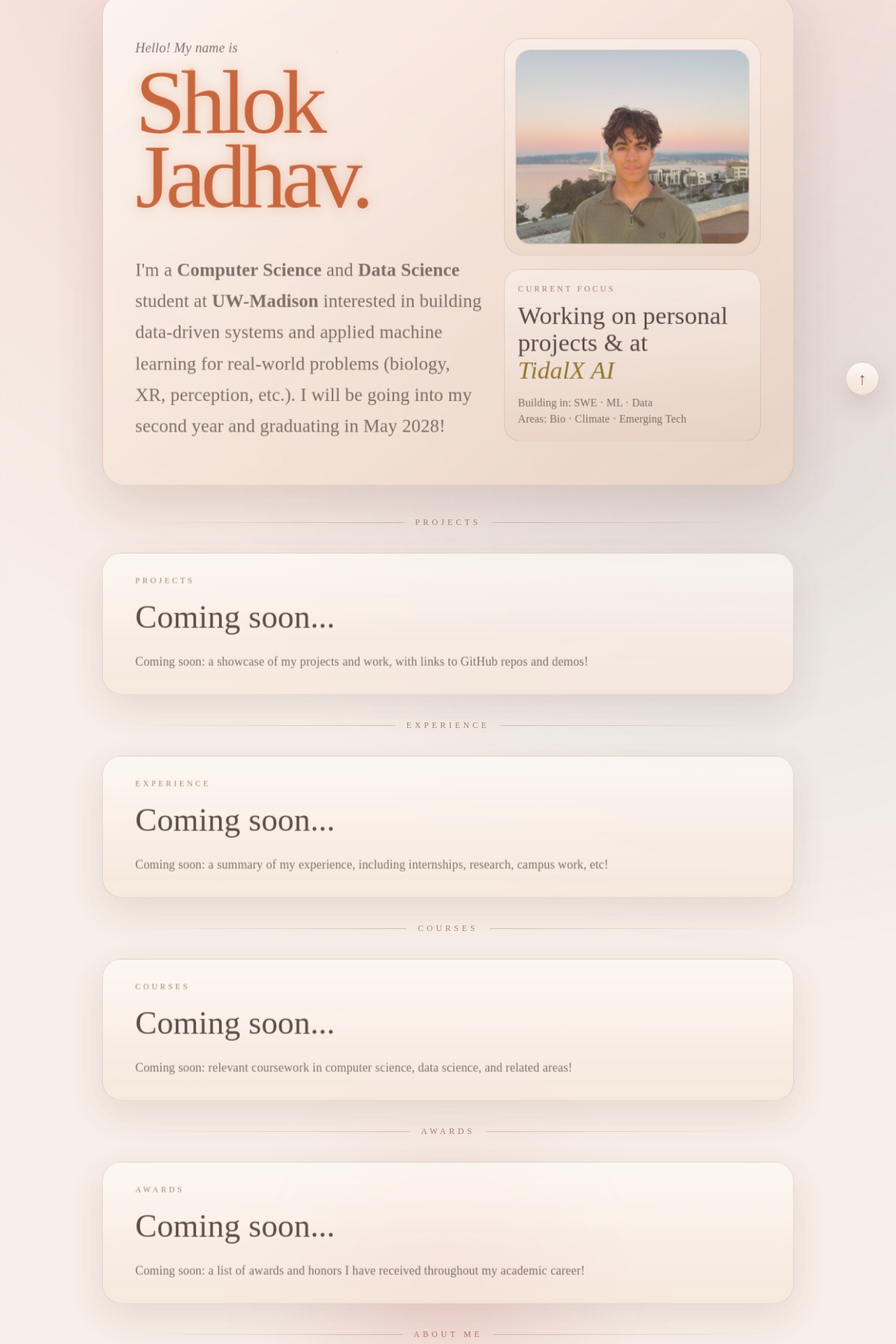
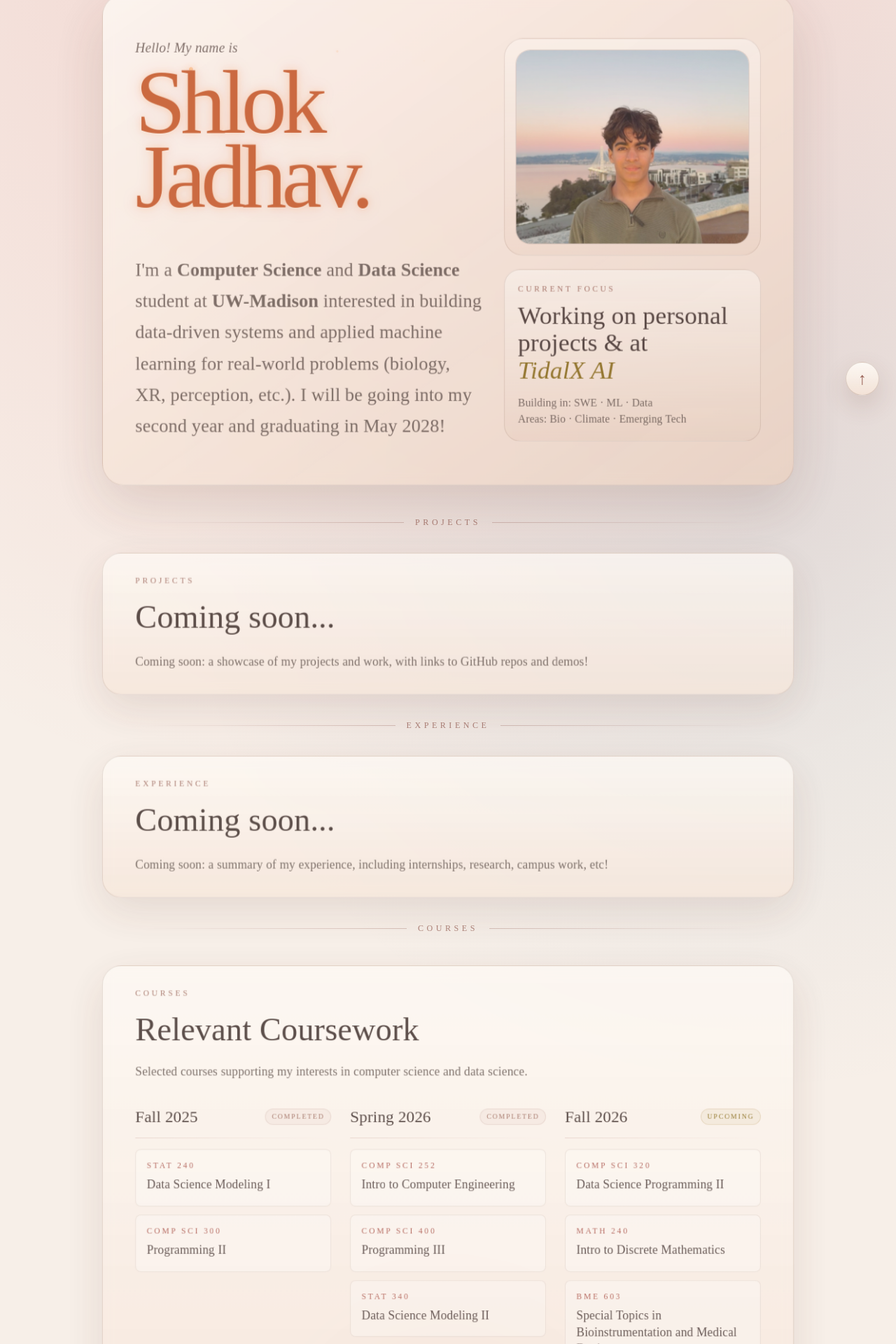
Before and after one commit to shlokrj/shlok.fyi, a Next.js app: page / in a window 1280 px wide. Shown: the part 211-2131 px from the top of the page at 70% size. Built offline with nearby package versions, Linux system fonts and the light colour scheme.

Commit message:
courses section done

```diff
--- a/app/globals.css
+++ b/app/globals.css
@@ -39,6 +39,18 @@
     0 24px 70px rgba(26, 10, 5, 0.42),
     0 0 34px rgba(235, 96, 45, 0.22),
     inset 0 1px 0 rgba(255, 220, 205, 0.14);
+  --course-line: rgba(255, 188, 160, 0.28);
+  --course-background: rgba(255, 205, 190, 0.045);
+  --course-background-hover: rgba(181, 50, 26, 0.14);
+  --course-border: rgba(255, 205, 190, 0.13);
+  --course-border-hover: rgba(255, 173, 94, 0.32);
+  --course-code: rgba(255, 188, 160, 0.8);
+  --course-title: rgba(255, 231, 222, 0.92);
+  --course-hover-shadow: 0 13px 30px rgba(26, 10, 5, 0.2), 0 0 20px rgba(209, 67, 33, 0.12);
+  --status-background: rgba(255, 205, 190, 0.08);
+  --status-border: rgba(255, 205, 190, 0.16);
+  --status-upcoming-background: rgba(255, 236, 150, 0.1);
+  --status-upcoming-border: rgba(255, 236, 150, 0.24);
   --nav-hover: #ffffff;
   --divider-line: rgba(255, 188, 160, 0.34);
   --divider-text: rgba(255, 188, 160, 0.58);
@@ -83,6 +95,18 @@
     0 22px 60px rgba(98, 57, 42, 0.2),
     0 0 32px rgba(207, 104, 55, 0.18),
     inset 0 1px 0 rgba(255, 255, 255, 0.58);
+  --course-line: rgba(118, 48, 35, 0.18);
+  --course-background: rgba(255, 255, 255, 0.32);
+  --course-background-hover: rgba(255, 247, 238, 0.68);
+  --course-border: rgba(98, 57, 42, 0.13);
+  --course-border-hover: rgba(191, 92, 48, 0.32);
+  --course-code: rgba(149, 41, 30, 0.84);
+  --course-title: rgba(35, 18, 15, 0.86);
+  --course-hover-shadow: 0 12px 26px rgba(98, 57, 42, 0.12), 0 0 18px rgba(207, 104, 55, 0.1);
+  --status-background: rgba(118, 48, 35, 0.06);
+  --status-border: rgba(118, 48, 35, 0.14);
+  --status-upcoming-background: rgba(143, 103, 10, 0.08);
+  --status-upcoming-border: rgba(143, 103, 10, 0.2);
   --nav-hover: #7d211b;
   --divider-line: rgba(118, 48, 35, 0.24);
   --divider-text: rgba(118, 48, 35, 0.56);
@@ -290,6 +314,67 @@ html[data-theme="light"] .theme-toggle__moon {
 
 .album-accent {
   color: var(--album-accent);
+}
+
+.course-term {
+  min-width: 0;
+}
+
+.course-term__line {
+  background: linear-gradient(90deg, var(--course-line), transparent);
+  transition: background 220ms ease;
+}
+
+.course-status {
+  flex-shrink: 0;
+  border: 1px solid var(--status-border);
+  border-radius: 999px;
+  background: var(--status-background);
+  color: var(--eyebrow);
+  padding: 0.35rem 0.55rem;
+  font-size: 0.64rem;
+  line-height: 1;
+  text-transform: uppercase;
+  letter-spacing: 0.18em;
+}
+
+.course-status--upcoming {
+  border-color: var(--status-upcoming-border);
+  background: var(--status-upcoming-background);
+  color: var(--accent);
+}
+
+.course-item {
+  min-height: 5.3rem;
+  border: 1px solid var(--course-border);
+  border-radius: 0.5rem;
+  background: var(--course-background);
+  padding: 0.95rem 1rem;
+  transition:
+    transform 230ms ease,
+    border-color 230ms ease,
+    background 230ms ease,
+    box-shadow 230ms ease;
+}
+
+.course-code {
+  color: var(--course-code);
+}
+
+.course-title {
+  color: var(--course-title);
+}
+
+.scroll-lens-active .course-term {
+  animation: course-term-rise 430ms cubic-bezier(0.2, 0.8, 0.2, 1) both;
+}
+
+.scroll-lens-active .course-term:nth-child(2) {
+  animation-delay: 60ms;
+}
+
+.scroll-lens-active .course-term:nth-child(3) {
+  animation-delay: 120ms;
 }
 
 .uw-outline {
@@ -556,6 +641,28 @@ html[data-theme="light"] .theme-toggle__moon {
     opacity: 0.9;
     transform: translateY(-2px) scale(0.972);
   }
+
+  .course-term:hover .course-term__line {
+    background: linear-gradient(90deg, var(--course-border-hover), transparent);
+  }
+
+  .course-item:hover {
+    border-color: var(--course-border-hover);
+    background: var(--course-background-hover);
+    box-shadow: var(--course-hover-shadow);
+    transform: translateY(-3px);
+  }
+}
+
+@keyframes course-term-rise {
+  from {
+    opacity: 0.5;
+    transform: translateY(8px);
+  }
+  to {
+    opacity: 1;
+    transform: translateY(0);
+  }
 }
 
 @media (prefers-reduced-motion: reduce) {
@@ -576,6 +683,12 @@ html[data-theme="light"] .theme-toggle__moon {
     transform: none;
     transition: none;
   }
+
+  .course-term,
+  .course-item {
+    animation: none;
+    transition: none;
+  }
 }
 
 ::selection {
--- a/app/page.tsx
+++ b/app/page.tsx
@@ -13,6 +13,39 @@ const navItems = [
   { href: "awards", label: "Awards" },
   { href: "about-me", label: "About Me" },
   { href: "contact", label: "Contact" },
+];
+
+const relevantCoursework = [
+  {
+    term: "Fall 2025",
+    status: "Completed",
+    courses: [
+      { code: "STAT 240", title: "Data Science Modeling I" },
+      { code: "COMP SCI 300", title: "Programming II" },
+    ],
+  },
+  {
+    term: "Spring 2026",
+    status: "Completed",
+    courses: [
+      { code: "COMP SCI 252", title: "Intro to Computer Engineering" },
+      { code: "COMP SCI 400", title: "Programming III" },
+      { code: "STAT 340", title: "Data Science Modeling II" },
+    ],
+  },
+  {
+    term: "Fall 2026",
+    status: "Upcoming",
+    courses: [
+      { code: "COMP SCI 320", title: "Data Science Programming II" },
+      { code: "MATH 240", title: "Intro to Discrete Mathematics" },
+      {
+        code: "BME 603",
+        title: "Special Topics in Bioinstrumentation and Medical Devices",
+      },
+      { code: "COMP SCI 354", title: "Machine Organization and Programming" },
+    ],
+  },
 ];
 
 function useScrollLens() {
@@ -345,11 +378,41 @@ export default function Home() {
             Courses
           </p>
           <h2 className="theme-heading mt-4 text-4xl leading-tight sm:text-5xl">
-            Coming soon...
+            Relevant Coursework
           </h2>
-          <p className="theme-muted mt-5 max-w-3xl text-lg leading-8">
-            Coming soon: relevant coursework in computer science, data science, and related areas!
+          <p className="theme-muted mt-4 max-w-3xl text-lg leading-8">
+            Selected courses supporting my interests in computer science and data science.
           </p>
+
+          <div className="coursework-grid mt-9 grid gap-7 lg:grid-cols-3">
+            {relevantCoursework.map((semester) => (
+              <div key={semester.term} className="course-term">
+                <div className="course-term__header flex items-center justify-between gap-3">
+                  <h3 className="theme-heading text-2xl leading-tight">
+                    {semester.term}
+                  </h3>
+                  <span
+                    className={`course-status${semester.status === "Upcoming" ? " course-status--upcoming" : ""}`}
+                  >
+                    {semester.status}
+                  </span>
+                </div>
+                <div className="course-term__line mt-4 h-px" />
+                <ul className="mt-4 grid gap-3">
+                  {semester.courses.map((course) => (
+                    <li key={course.code} className="course-item">
+                      <p className="course-code text-xs uppercase tracking-[0.24em]">
+                        {course.code}
+                      </p>
+                      <p className="course-title mt-2 text-lg leading-snug">
+                        {course.title}
+                      </p>
+                    </li>
+                  ))}
+                </ul>
+              </div>
+            ))}
+          </div>
         </section>
 
         <SectionDivider label="Awards" />
```
